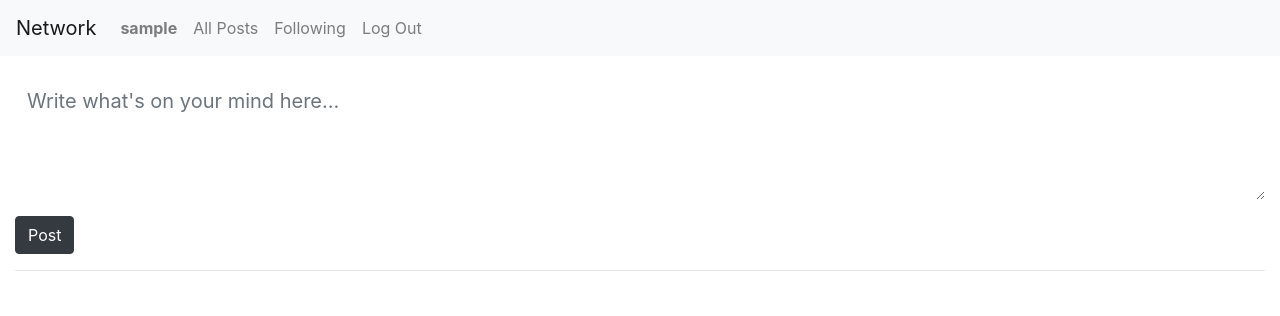
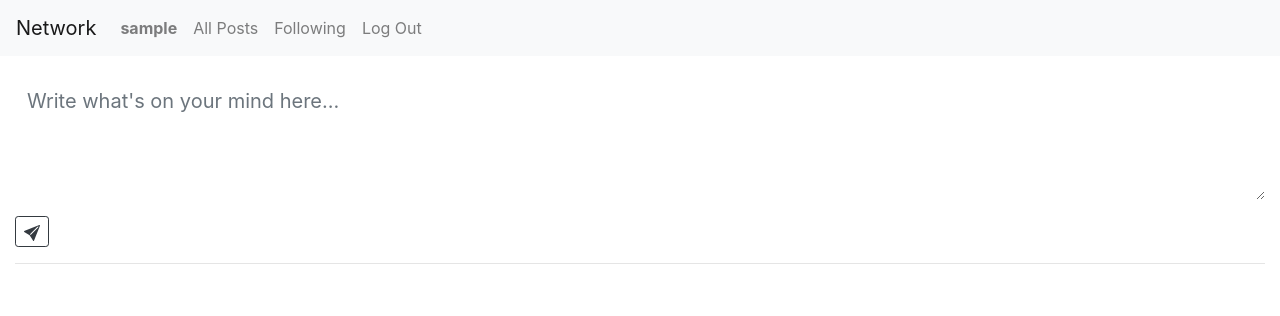
Before and after one commit to AmirAbbas-Mashayekhi/Network-CS50, a Django app: page / in a window 1280 px wide. Shown: the top 316 px of the page. Run offline with Django 3.2, Linux system fonts and the light colour scheme; the visitor is signed in with stand-in values (Sample User, id 1); data that the repository does not hold is empty; some libraries are stand-ins or nearby versions.

Commit message:
Style changes

```diff
--- a/network/templates/network/index.html
+++ b/network/templates/network/index.html
@@ -11,7 +11,11 @@
                     {{ form.body }}
                     {{ form.body.errors }}
                 </div>
-                <button type="submit" class="btn btn-dark">Post</button>
+                <button type="submit" class="btn btn-outline-dark btn-sm">
+                    <svg xmlns="http://www.w3.org/2000/svg" width="16" height="16" fill="currentColor" class="bi bi-send-fill" viewBox="0 0 16 16">
+                        <path d="M15.964.686a.5.5 0 0 0-.65-.65L.767 5.855H.766l-.452.18a.5.5 0 0 0-.082.887l.41.26.001.002 4.995 3.178 3.178 4.995.002.002.26.41a.5.5 0 0 0 .886-.083zm-1.833 1.89L6.637 10.07l-.215-.338a.5.5 0 0 0-.154-.154l-.338-.215 7.494-7.494 1.178-.471z"/>
+                    </svg>
+                </button>
             </form>
             <hr>
         {% endif %}
```
